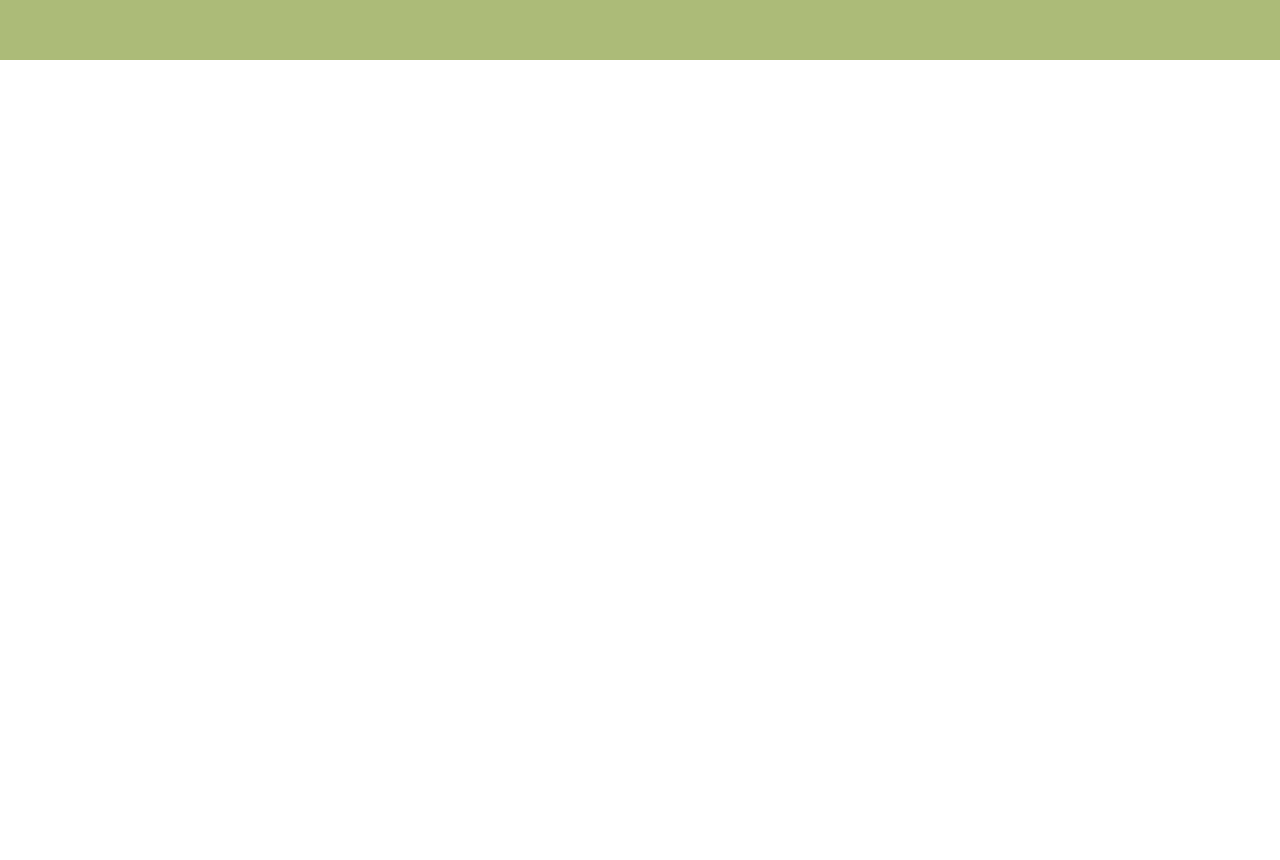
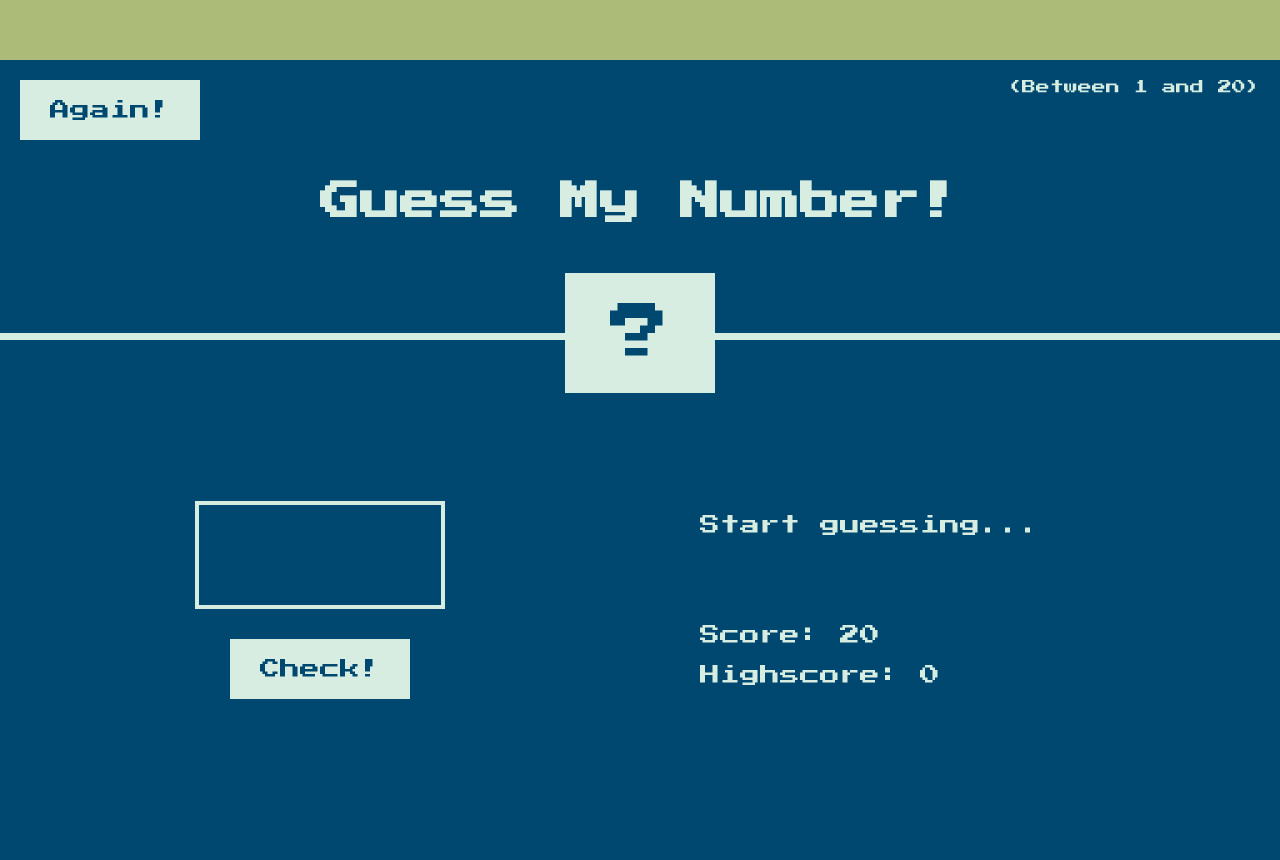
Before and after one commit to chernnovaa/my-JScode, a website: page index.html in a window 1280 px wide. Shown: the part 740-1600 px from the top of the page. Before the commit the page ends 800 px from the top, so only its background shows below. Drawn offline with Linux system fonts and the light colour scheme.

Commit message:
Adding guess-game styles

```diff
--- a/index.html
+++ b/index.html
@@ -5,7 +5,7 @@
   <meta charset="UTF-8">
   <meta name="viewport" content="width=device-width, initial-scale=1.0">
   <title>My JSCode</title>
-  <link href="https://fonts.googleapis.com/css2?family=Lato&display=swap" rel="stylesheet">
+  <link href="https://fonts.googleapis.com/css2?family=Lato&family=Press+Start+2P&display=swap" rel="stylesheet">
 
   <link rel="stylesheet" href="css/style.css">
 </head>
@@ -36,6 +36,29 @@
       <h1 class="header-box_title">My <span>J</span>ava<span>S</span>cript Code</h1>
     </div>
   </header>
+  <main class="main">
+    <section class="guess">
+      <div class="guess__top">
+        <h2 class="guess__title">Guess My Number!</h2>
+        <p class="guess__between">(Between 1 and 20)</p>
+        <button class="btn guess__again">Again!</button>
+        <div class="guess__number">?</div>
+      </div>
+      <div class="guess__side">
+        <div class="guess__left">
+          <input type="number" class="guess__left-input" />
+          <button class="btn check">Check!</button>
+        </div>
+        <div class="guess__right">
+          <p class="guess__right-message">Start guessing...</p>
+          <p class="guess__right-score">Score: <span class="score">20</span></p>
+          <p class="guess__right-highscore">
+            Highscore: <span class="highscore">0</span>
+          </p>
+        </div>
+      </div>
+    </section>
+  </main>
 
   <script src="script.js"></script>
 </body>
--- a/package.json
+++ b/package.json
@@ -1,7 +1,7 @@
 {
-  "name": "portfolio",
+  "name": "my-jscode",
   "version": "1.0.0",
-  "description": "My portfolio website",
+  "description": "My my-jscode",
   "main": "index.js",
   "scripts": {
     "watch:sass": "node-sass sass/main.scss css/style.css -w",
--- /dev/null
+++ b/sass/_guess.scss
@@ -0,0 +1,104 @@
+.guess {
+  font-family: 'Press Start 2P', sans-serif;
+  background-color: #014871;
+  color: #d7ede2;
+
+  &__title {
+    font-size: 4rem;
+    text-align: center;
+    position: absolute;
+    width: 100%;
+    top: 52%;
+    left: 50%;
+    transform: translate(-50%, -50%);
+  }
+
+  &__number {
+    background: #d7ede2;
+    color: #014871;
+    font-size: 6rem;
+    width: 15rem;
+    padding: 3rem 0rem;
+    text-align: center;
+    position: absolute;
+    bottom: 0;
+    left: 50%;
+    transform: translate(-50%, 50%);
+  }
+
+  &__between {
+    font-size: 1.4rem;
+    position: absolute;
+    top: 2rem;
+    right: 2rem;
+  }
+
+  &__again {
+    position: absolute;
+    top: 2rem;
+    left: 2rem;
+  }
+
+  &__top {
+    position: relative;
+    height: 35vh;
+    border-bottom: 7px solid #d7ede2;
+  }
+
+  &__side {
+    height: 65vh;
+    color: #d7ede2;
+    display: flex;
+    align-items: center;
+    justify-content: space-around;
+  }
+
+  &__left {
+    width: 52rem;
+    display: flex;
+    flex-direction: column;
+    align-items: center;
+
+    &-input {
+      background: none;
+      border: 4px solid #d7ede2;
+      font-family: inherit;
+      color: inherit;
+      font-size: 5rem;
+      padding: 2.5rem;
+      width: 25rem;
+      text-align: center;
+      display: block;
+      margin-bottom: 3rem;
+    }
+  }
+
+  &__right {
+    width: 52rem;
+    font-size: 2rem;
+
+    &-message {
+      margin-bottom: 8rem;
+      height: 3rem;
+    }
+
+    &-score {
+      margin-bottom: 2rem;
+    }
+  }
+}
+
+.btn {
+  border: none;
+  background-color: #d7ede2;
+  color: #014871;
+  font-size: 2rem;
+  font-family: inherit;
+  padding: 2rem 3rem;
+  cursor: pointer;
+  transition: all 0.4s;
+
+  &:hover {
+    background-color: #f7f8f8;
+  }
+}
--- /dev/null
+++ b/sass/_variables.scss
@@ -0,0 +1,5 @@
+// $font-family-main: 'Lato', sans-serif;
+// $font-family-guess: 'Press Start 2P', sans-serif;
+
+// $color-main-light: #f7f8f8;
+// $color-main-dark: #acbb78;
--- a/sass/main.scss
+++ b/sass/main.scss
@@ -1,4 +1,6 @@
 @import 'animations';
 @import 'base';
+@import 'guess';
 @import 'header';
 @import 'navigation';
+@import 'variables';
```
Also changed, not shown: css/style.css, sass/main.css, 1 other file.
